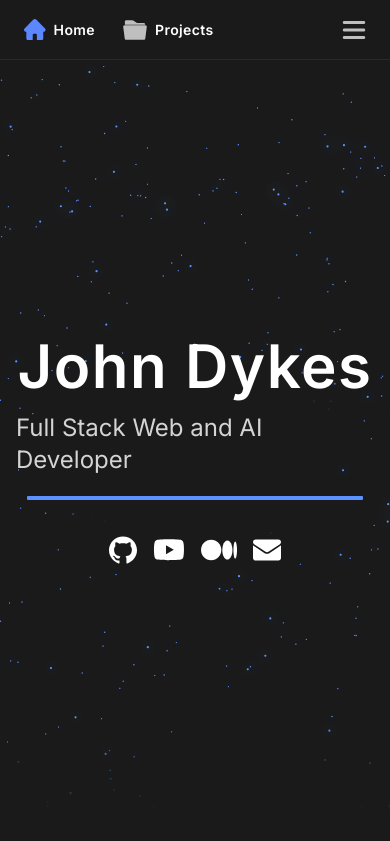
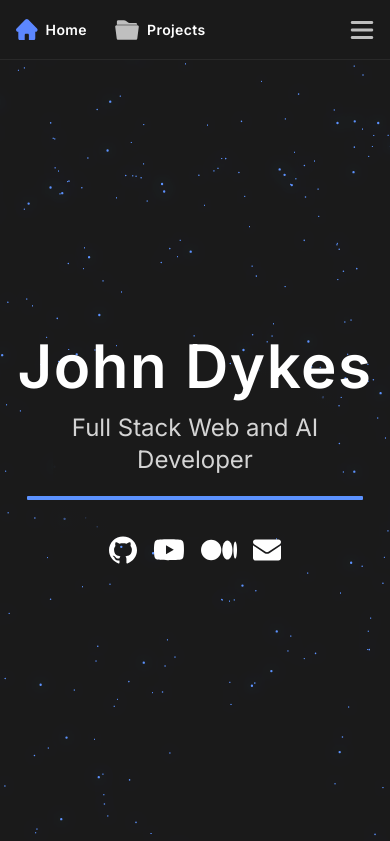
Before and after one commit to jwmdykes/portfolio-2025, a React (Vite) app: page / in a window 390 px wide. Shown: the top 841 px of the page. Built offline with nearby package versions, Linux system fonts and the light colour scheme.

Commit message:
fix more issues on mobile

```diff
--- a/src/App.tsx
+++ b/src/App.tsx
@@ -41,17 +41,17 @@ function App() {
       <article className="row-span-1 col-start-2 relative overflow-hidden">
         <section className="h-[calc(100dvh-60px)] grid z-50">
           <div className="z-0 col-start-1 row-start-1 self-center justify-self-center relative">
-            <Stars className="absolute h-[calc(100dvh-60px)] -translate-y-1/2 -translate-x-1/2 fill-none stroke-accent stroke-3 [stroke-dasharray:0,299,0,0,0,0]"></Stars>
-            <Stars className="absolute h-[calc(100dvh-60px)] -translate-y-1/2 -translate-x-1/2 fill-none stroke-accent stroke-2 [stroke-dasharray:0,203,0,0,0,0]"></Stars>
-            <Stars className="absolute h-[calc(100dvh-60px)] -translate-y-1/2 -translate-x-1/2 fill-none stroke-accent stroke-1 [stroke-dasharray:0,100,0,0,0,0]"></Stars>
+            <Stars className="absolute h-[calc(100dvh)] -translate-y-1/2 -translate-x-1/2 fill-none stroke-accent stroke-3 [stroke-dasharray:0,299,0,0,0,0]"></Stars>
+            <Stars className="absolute h-[calc(100dvh)] -translate-y-1/2 -translate-x-1/2 fill-none stroke-accent stroke-2 [stroke-dasharray:0,203,0,0,0,0]"></Stars>
+            <Stars className="absolute h-[calc(100dvh)] -translate-y-1/2 -translate-x-1/2 fill-none stroke-accent stroke-1 [stroke-dasharray:0,100,0,0,0,0]"></Stars>
           </div>
           <div className="z-10 self-center justify-self-center col-start-1 row-start-1 h-[170px] aspect-[5/3] bg-radial from-bg-top from-70% to-transparent"></div>
-          <div className="col-start-1 row-start-1 z-10 self-end w-full h-32 bg-gradient-to-b from-transparent to-bg-top from-0% to-80%"></div>
+          <div className="col-start-1 row-start-1 z-10 self-end w-full h-16 bg-gradient-to-b from-transparent to-bg-top from-0% to-90% translate-y-[60px]"></div>
           <div className="z-20 col-start-1 row-start-1 flex flex-col self-center items-center container mx-auto px-4 sm:px-8">
-            <h1 className="text-white text-6xl mb-4 font-semibold tracking-wide">
+            <h1 className="text-white text-6xl mb-4 font-semibold tracking-wide text-center">
               John Dykes
             </h1>
-            <h2 className="text-neutral-300 text-2xl mb-5">
+            <h2 className="text-neutral-300 text-2xl mb-5 text-center">
               Full Stack Web and AI Developer
             </h2>
 
--- a/src/Nav.tsx
+++ b/src/Nav.tsx
@@ -2,7 +2,7 @@ import { Folder, Hamburger, Home } from './Icons';
 
 export function Nav() {
   return (
-    <nav className="z-50 bg-bg-top sticky top-0 flex flex-col justify-between px-6 h-[60px] font-semibold tracking-wide border-b border-border">
+    <nav className="z-50 bg-bg-top sticky top-0 flex flex-col justify-between px-4 sm:px-6 h-[60px] font-semibold tracking-wide border-b border-border">
       <div className="grow flex justify-between">
         <div className="flex gap-7 text-sm">
           <a
```
